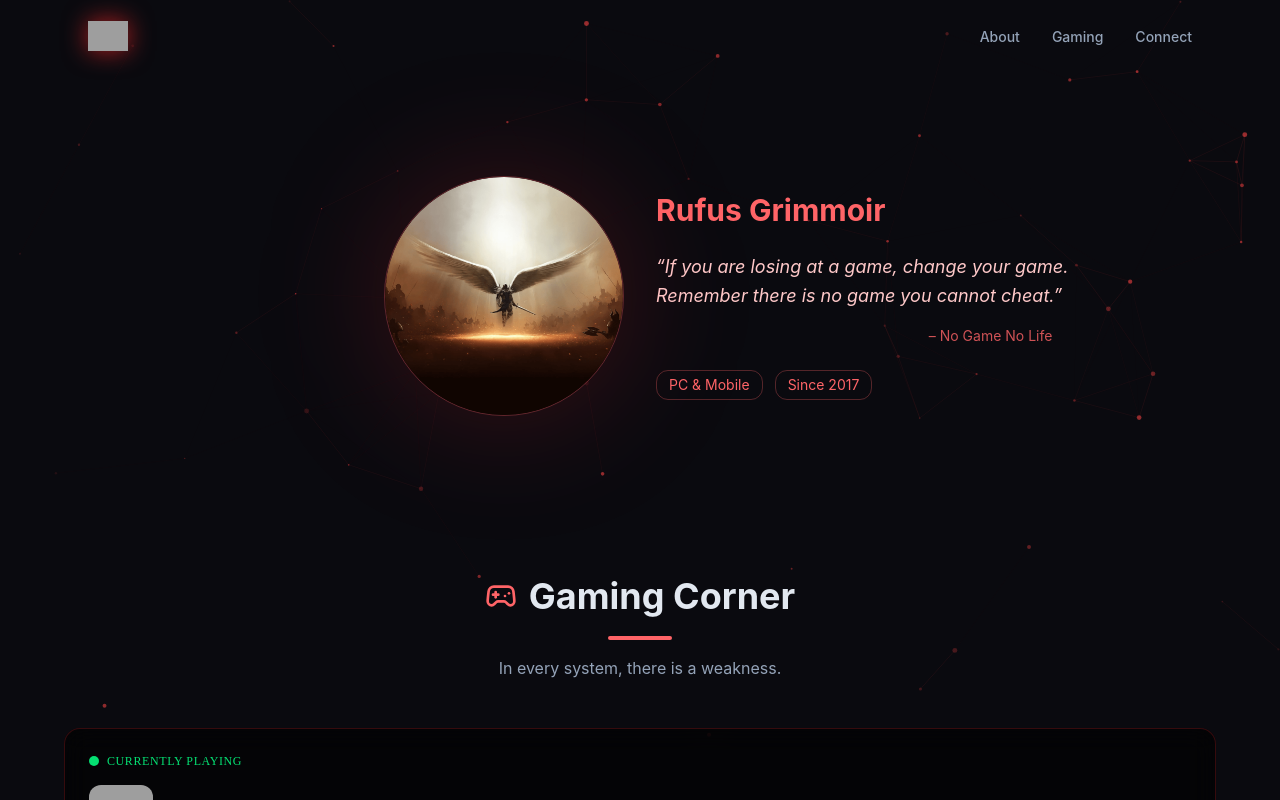
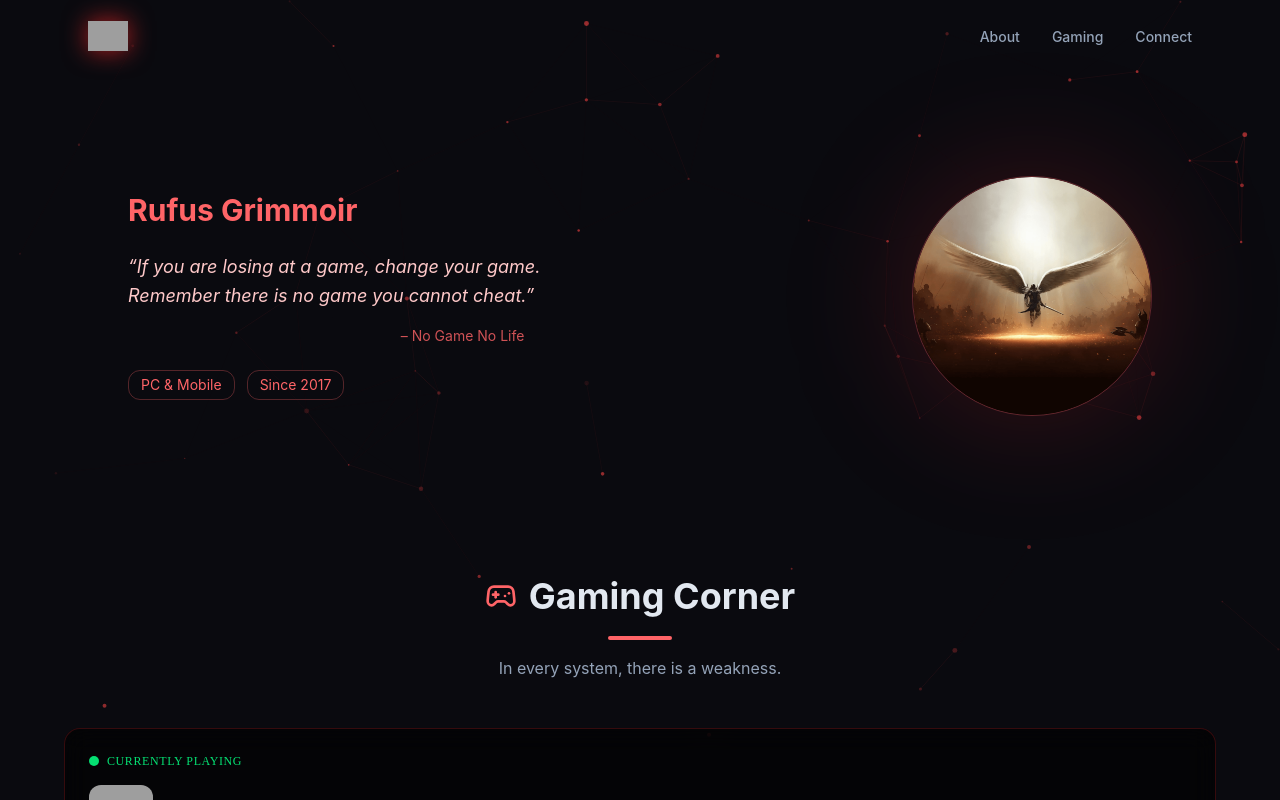
Before and after one commit to dinesh2068/my-portfolio, a Next.js app: page / in a window 1280 px wide. Both pictures are taken after a click on the button "Toggle Mode". Shown: the top 800 px of the page. Built offline with nearby package versions, Linux system fonts and the light colour scheme; grey boxes are pictures that could not be loaded.

Commit message:
Bug's Fixed

```diff
--- a/components/gamer/gamer-about-section.tsx
+++ b/components/gamer/gamer-about-section.tsx
@@ -19,8 +19,37 @@ export function GamerAboutSection() {
           transition={{ duration: 0.6 }}
           className="grid items-center gap-8 text-center md:grid-cols-2 md:text-left"
         >
-          {/* 🖼 LEFT — PROFILE IMAGE */}
-          <div className="flex justify-center md:justify-end">
+
+          {/* 🎮 LEFT — TEXT */}
+          <div className="space-y-6 order-2 md:order-1">
+
+            <h2 className="text-3xl font-bold text-red-400">
+              Rufus Grimmoir
+            </h2>
+
+            {/* 🔥 Styled Quote */}
+            <blockquote className="text-lg leading-relaxed text-red-200 italic">
+              “If you are losing at a game, change your game.
+              Remember there is no game you cannot cheat.”
+               <span className="block mt-4 w-fit ml-[55%] text-sm not-italic text-red-400/80">
+                  – No Game No Life
+               </span>
+            </blockquote>
+
+            {/* Tags */}
+            <div className="flex flex-wrap justify-center gap-3 text-sm md:justify-start">
+              <span className="rounded-lg border border-red-400/30 px-3 py-1 text-red-400">
+                PC & Mobile
+              </span>
+              <span className="rounded-lg border border-red-400/30 px-3 py-1 text-red-400">
+                Since 2017
+              </span>
+            </div>
+
+          </div>
+
+          {/* 🖼 RIGHT — PROFILE IMAGE */}
+          <div className="flex justify-center md:justify-end order-1 md:order-2">
             <div
               className="relative w-[240px] h-[240px] cursor-pointer [perspective:1200px]"
               onMouseEnter={() => setFlipped(true)}
@@ -50,7 +79,8 @@ export function GamerAboutSection() {
                 <div className="absolute inset-0 flex items-center justify-center rounded-full border border-red-400/30 bg-black/80 text-center p-6 text-red-300 [transform:rotateY(180deg)] [backface-visibility:hidden]">
 
                   <p className="text-sm italic leading-relaxed">
-                    "Connect to Everything, Attach to Nothing."
+                    "If you are losing a game, change your game.
+                    Remember there is no game you cannot cheat."
                   </p>
 
                 </div>
@@ -59,35 +89,6 @@ export function GamerAboutSection() {
             </div>
           </div>
 
-
-          {/* 🎮 RIGHT — TEXT */}
-          <div className="space-y-6">
-
-            <h2 className="text-3xl font-bold text-red-400">
-              Rufus Grimmoir
-            </h2>
-
-            {/* 🔥 Styled Quote */}
-            <blockquote className="text-lg leading-relaxed text-red-200 italic">
-              “If you are losing at a game, change your game.
-              Remember there is no game you cannot cheat.”
-               <span className="block mt-4 w-fit ml-[55%] text-sm not-italic text-red-400/80">
-                  – No Game No Life
-               </span>
-            </blockquote>
-
-            {/* Tags */}
-            <div className="flex flex-wrap justify-center gap-3 text-sm md:justify-start">
-              <span className="rounded-lg border border-red-400/30 px-3 py-1 text-red-400">
-                PC & Mobile
-              </span>
-              <span className="rounded-lg border border-red-400/30 px-3 py-1 text-red-400">
-                Since 2017
-              </span>
-            </div>
-
-          </div>
-
         </motion.div>
       </div>
     </section>
```
